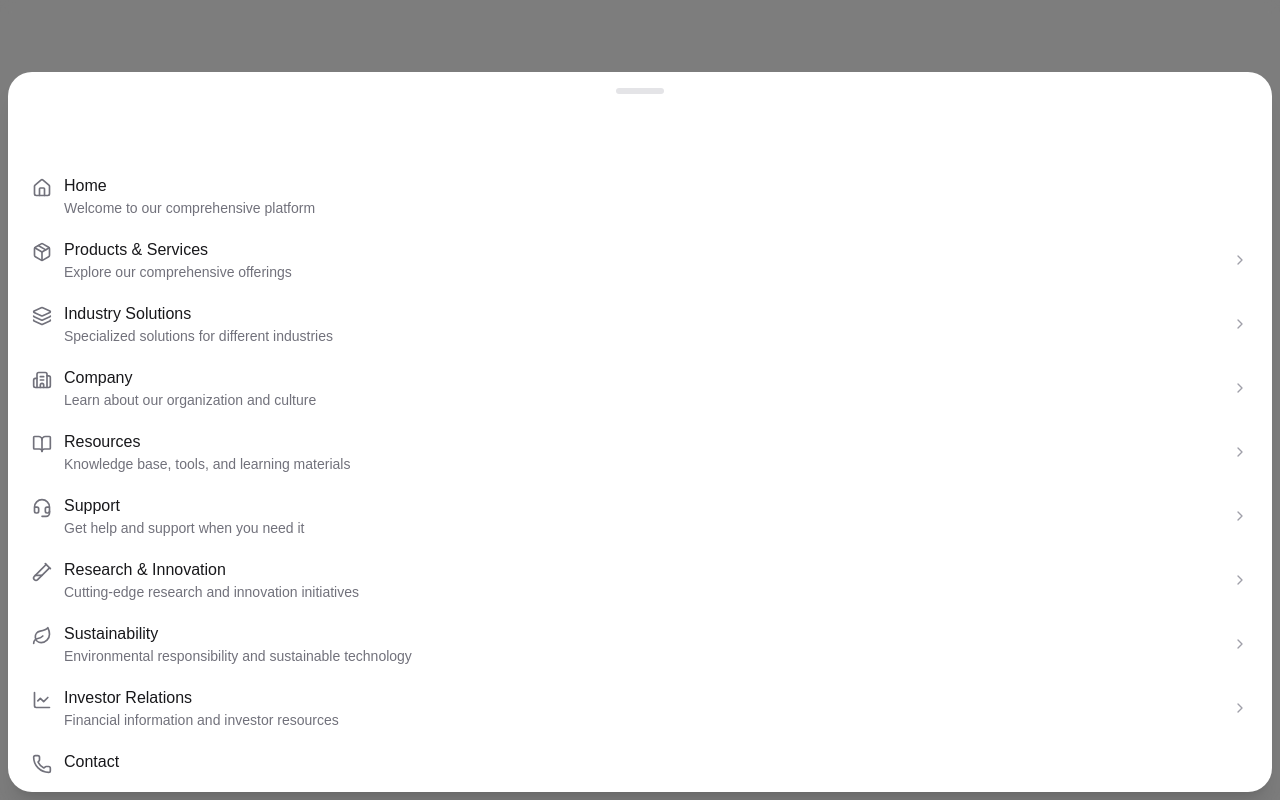
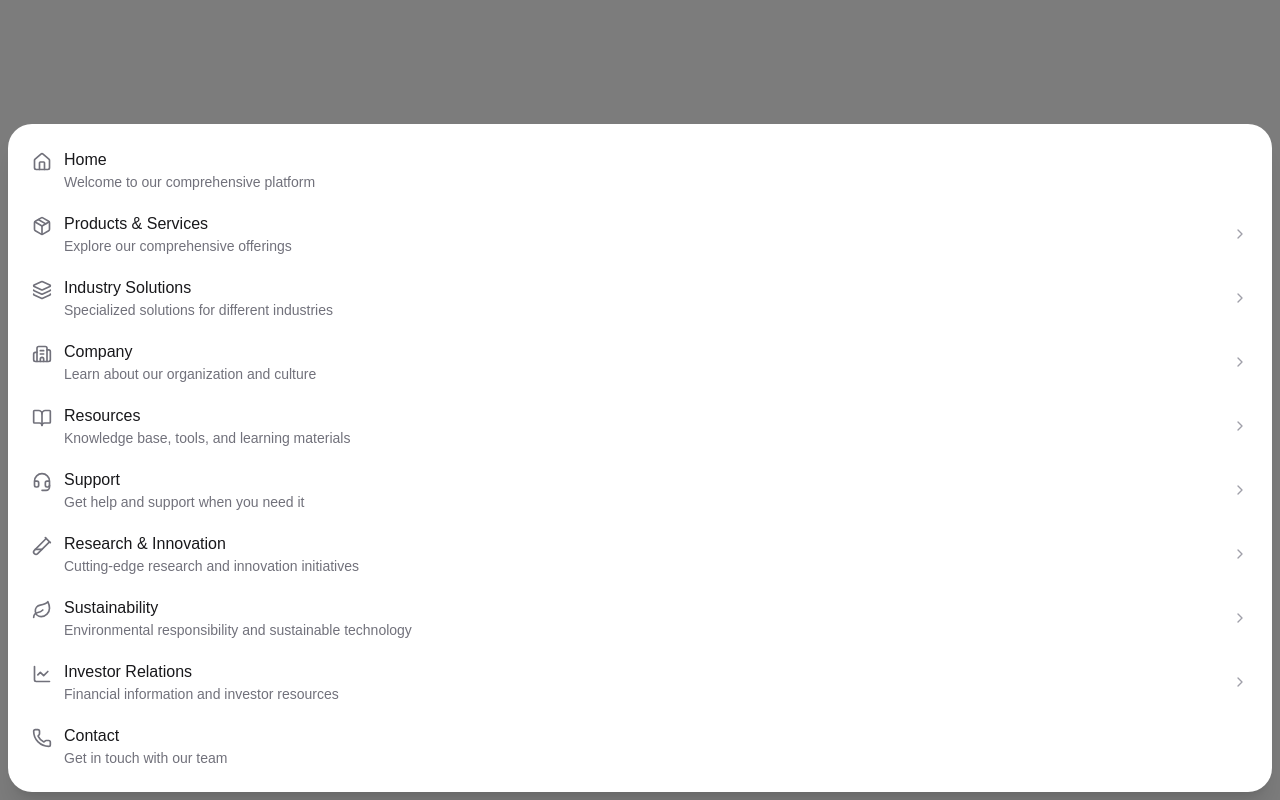
Before and after one commit to unnatibamania/animated-drawer, a Next.js app: page / in a window 1280 px wide. Both pictures are taken after a click on the button "Open Menu". Built offline with nearby package versions, Linux system fonts and the light colour scheme.

Commit message:
change animation values

```diff
--- a/app/components/drawer.tsx
+++ b/app/components/drawer.tsx
@@ -73,7 +73,7 @@ export function Drawer({ isOpen, onClose, children, className }: DrawerProps) {
             animate={{ opacity: 1 }}
             exit={{ opacity: 0 }}
             onClick={onClose}
-            className="fixed inset-0 z-50 bg-black/50 backdrop-blur-sm"
+            className="fixed inset-0 z-50 bg-black/50 "
           />
 
           {/* Drawer Panel */}
@@ -82,7 +82,7 @@ export function Drawer({ isOpen, onClose, children, className }: DrawerProps) {
             initial={{ y: "100%" }}
             animate={{ y: 0 }}
             exit={{ y: "100%" }}
-            transition={{ type: "spring", damping: 30, stiffness: 300 }}
+            transition={{ type: "spring", duration: 0.3, bounce: 0.1 }}
             drag="y"
             dragConstraints={{ top: 0 }}
             dragElastic={0.2}
@@ -95,11 +95,11 @@ export function Drawer({ isOpen, onClose, children, className }: DrawerProps) {
               className
             )}
           >
-            <div className="mx-auto w-12 h-1.5 bg-zinc-200 rounded-full mb-4 shrink-0" />
+            {/* <div className="mx-auto w-12 h-1.5 bg-zinc-200 rounded-full mb-4 shrink-0" /> */}
 
             <motion.div
               animate={{ height }}
-              transition={{ type: "spring", bounce: 0, duration: 0.3 }}
+              transition={{ type: "spring", bounce: 0, duration: 0.4 }}
               className="overflow-hidden"
             >
               <div ref={ref} className="overflow-y-auto custom-scrollbar">
--- a/app/page.tsx
+++ b/app/page.tsx
@@ -75,7 +75,7 @@ export default function Home() {
         }}
         onClick={() => setIsOpen(true)}
         className={cn(
-          "bg-blue-600 hover:bg-blue-500",
+          "bg-blue-500 hover:bg-blue-400",
           "px-6 py-3 text-white rounded-full cursor-pointer",
           "transition-colors ease-out duration-300 font-medium shadow-lg shadow-zinc-900/20"
         )}
@@ -85,7 +85,6 @@ export default function Home() {
 
       <Drawer isOpen={isOpen} onClose={handleClose}>
         <div className="flex flex-col gap-4">
-          <header className="flex items-center min-h-[40px] px-2 pb-2">
           <AnimatePresence mode="popLayout" initial={false}>
             {menuStack.length > 1 && (
               <motion.button
@@ -100,7 +99,6 @@ export default function Home() {
               </motion.button>
             )}
           </AnimatePresence>
-          </header>
 
           <div className="relative overflow-hidden">
             <AnimatePresence
@@ -115,7 +113,7 @@ export default function Home() {
                 initial="enter"
                 animate="center"
                 exit="exit"
-                transition={{ type: "spring", bounce: 0, duration: 0.3 }}
+                transition={{ type: "spring", bounce: 0, duration: 0.4 }}
                 className="flex flex-col gap-1 w-full"
               >
                 {currentMenu.items.map((item) => (
```
Lines whose indentation alone changed are shown as unchanged.
